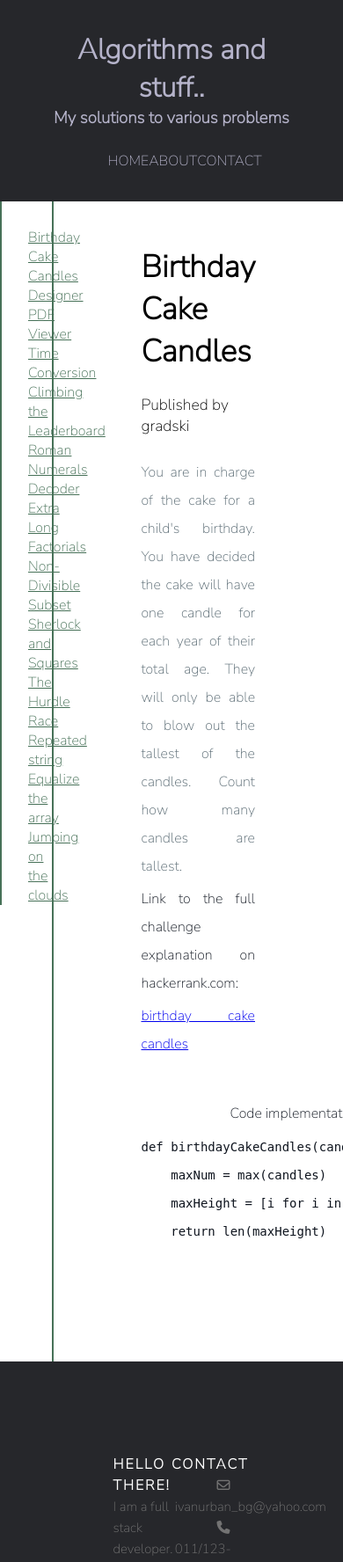
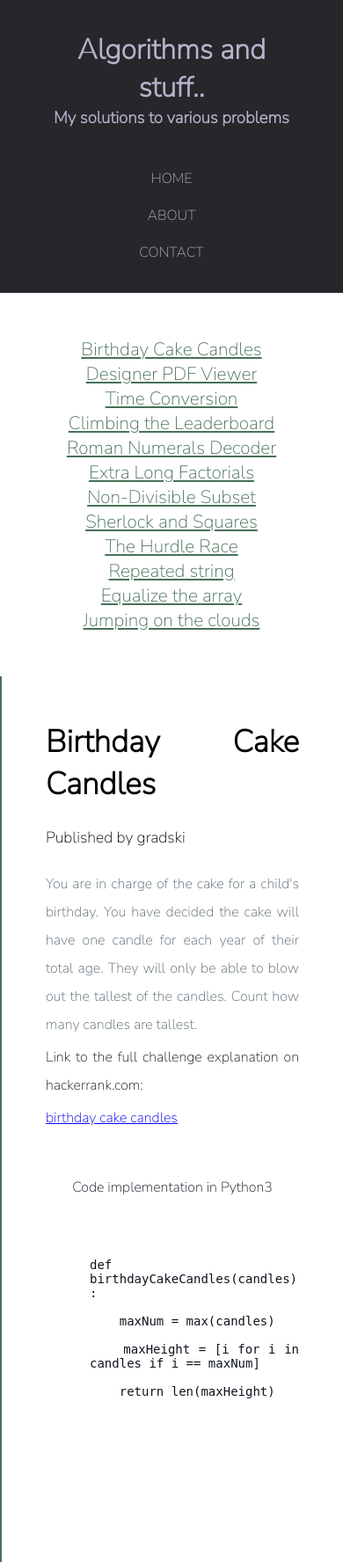
Before and after one commit to ivanurban/django-algorithms-webapp, a Django app: a page that uses algoblog/templates/algoblog/base.html in a window 390 px wide; the page is wider, and only the part inside the window is pictured. Shown: the top 1776 px of that part at 88% size. Run offline with Django 3.2, Linux system fonts and the light colour scheme; data comes from the database, SQL or seed files in the repository; both versions use the stored data as it was after the commit; parts of the project's set-up code (start-up, migrations or seed data) failed here and were passed over; some libraries are stand-ins or nearby versions.

Commit message:
code prettyfier added

```diff
--- a/algoblog/templates/algoblog/base.html
+++ b/algoblog/templates/algoblog/base.html
@@ -9,6 +9,8 @@
     <meta name="viewport" content="width=device-width, initial-scale=1.0">
 
     <script src="https://kit.fontawesome.com/e5e5503423.js" crossorigin="anonymous"></script>
+
+    <script src="https://cdn.jsdelivr.net/gh/google/code-prettify@master/loader/run_prettify.js"></script>
 
 
     <link rel="stylesheet" href="{% static 'css/base.css' %}">
@@ -116,5 +118,12 @@
 
 
 
+
+
+<script>
+
+document.getElementsByTagName("pre")[0].classList.add("prettyprint");
+</script>
+
 </body>
 </html>
--- a/algoblog/templates/algoblog/post/about.html
+++ b/algoblog/templates/algoblog/post/about.html
@@ -22,7 +22,10 @@
 
 
                                     My Name is Ivan Urban, I am a full stack developer.
-                                    I like
+                                    I have a vast experience with a lot of different technologies.
+                                     I am proficient in python/django, javascript, css, html, databases.
+                                      I like coding challenges, algorithms and photography.
+                                    I am experienced IT guy that worked in different positions through his career
 
 
 
--- a/algoblog/templates/algoblog/post/detail.html
+++ b/algoblog/templates/algoblog/post/detail.html
@@ -4,15 +4,7 @@
 
 {% block content %}
 
-
-
-
 <div class="container">
-
-
-
-
-
 
 
             <div class="links">
@@ -50,10 +42,16 @@
 
                         {% with body=post.body|safe %}
 
+
+
+
+                        <div class="post-body">
+
                             {{ body }}
 
+                        </div>
+
                         {% endwith %}
-
 
 
 
@@ -63,12 +61,4 @@
 </div>
 
 
-
-
-
-
-
-
-
-
 {% endblock %}
--- a/static/css/base.css
+++ b/static/css/base.css
@@ -93,17 +93,19 @@ justify-content: space-between;
 
 .container .links{
 
-    width: 15%;
+    width: 20%;
     margin: auto;
     /* background-color:#93E9BE; */
     display: flex;
     flex-direction: column;
     text-align: left;
-    padding:50px 0 0 50px;
+    padding:50px 50px 50px 70px;
     color:#93E9BE;
-    font-size: 1em;
+    font-size: 1.15em;
     position: absolute;
-    border-left: 2px solid #477158;
+    /* border-left: 2px solid #477158; */
+
+
 
 
 
@@ -129,7 +131,7 @@ justify-content: space-between;
 
 .container .posts{
 
-    width: 85%;
+    width: 80%;
     /* margin:auto; */
     height :100%;
     text-align: left;
@@ -143,7 +145,8 @@ justify-content: space-between;
 
     border-left: 2px solid #477158;
 
-    margin-left:15%;
+    margin-left:20%;
+
 
 
 
@@ -162,22 +165,72 @@ justify-content: space-between;
     margin-bottom: 25px;
 
 }
-.container .hello{
-
-    width: 85%;
-    margin:auto;
-
-    text-align: center;
-    padding:50px;
-    padding-left: 100px;
-    padding-right: 100px;
-
-    position: absolute;
-    left: 15%;
-    font-size: 2em;
 
 
 
+
+
+.container .posts .post-body{
+
+
+
+}
+
+.msB{
+
+
+
+}
+
+.challenge_problem_statement_body{
+
+
+
+}
+
+.rtbTable{
+
+
+max-width: 900px;
+padding-top: 50px;
+
+
+
+}
+
+.rtbTable tr td{
+
+
+
+
+}
+
+/*class name in rich text box */
+.language-python{
+
+
+
+
+
+}
+
+pre {
+    white-space: pre-wrap;
+    word-break: break-word;
+
+
+    /* overflow-x: scroll; */
+}
+
+pre code{
+
+    /* overflow-x: scroll; */
+
+
+}
+pre.prettyprint {
+    /* border: none !important; */
+    padding:50px 0px 50px 50px;
 }
 
 
@@ -221,8 +274,8 @@ justify-content: space-between;
     width: 500px;
 
 
-
     color:#B5B3CA;
+    background-color: #26272B;
 }
 
 
@@ -241,13 +294,7 @@ justify-content: space-between;
 
 }
 
-.about-image{
 
-}
-.about-text{
-
-
-}
 
 
 /*FOOTER*/
@@ -378,18 +425,111 @@ text-align: right;
 /*SMALLER SCREENS START*/
 
 @media (max-width: 1400px){
+        .container .links{
+
+            padding:30px 30px 0 30px;
+
+            font-size: 1em;
+
+
+        }
+
+}
+
+@media (max-width: 1200px){
     .container .links{
 
-        padding:30px 0 0 30px;
+        padding:15px 15px 0 15px;
 
-        font-size: 1em;
+        font-size: 0.86em;
+
 
 
 
     }
 
+    .container .posts{
+
+        width: 80%;
+        /* margin:auto; */
+        height :100%;
+        text-align: left;
+        padding:50px;
+        padding-left: 100px;
+        padding-right: 100px;
+
+        /* position: absolute; */
+        /* left: 15%; */
+        font-size: 1.1em;
+
+
+
+        margin-left:20%;
+
+
+
 
     }
 
+    .container .posts .post-body{
+
+
+
+    }
+
+    .language-python{
+
+
+    }
 
 }
+@media (max-width: 620px){
+
+    /*detail page*/
+    .container{
+
+        display: flex;
+        flex-direction: column;
+    }
+    .container .links{
+
+
+        position: relative;
+        width: 100%;
+       font-size: 1.3em;
+        text-align: center;
+        padding: 50px;
+
+
+    }
+    .container .posts{
+
+        width: 100%;
+
+        text-align: justify;
+
+        margin-left:0;
+
+        padding: 50px;
+
+
+
+
+
+    }
+
+    .menu{
+
+        flex-direction: column;
+
+
+        }
+
+    .menu a{
+
+        padding-top: 20px;
+    }
+
+
+
+}
```
Also changed, not shown: algoblog/templates/algoblog/post/list.html (+8 -34 lines), db.sqlite3. Lines whose indentation alone changed are shown as unchanged.
